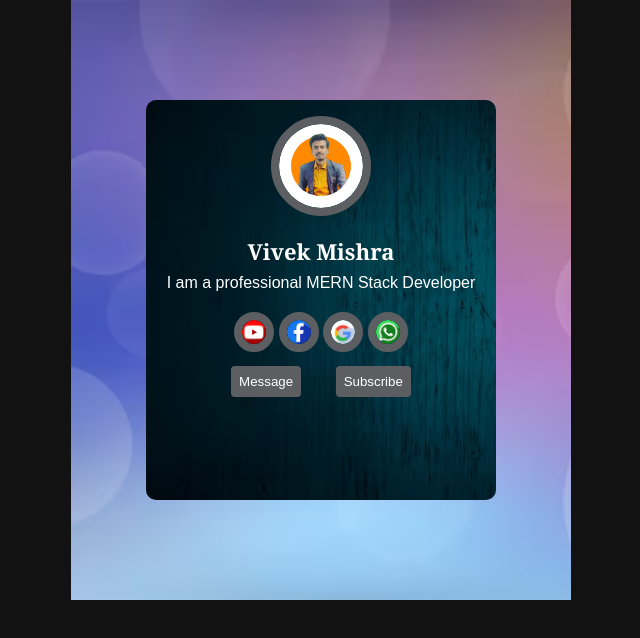
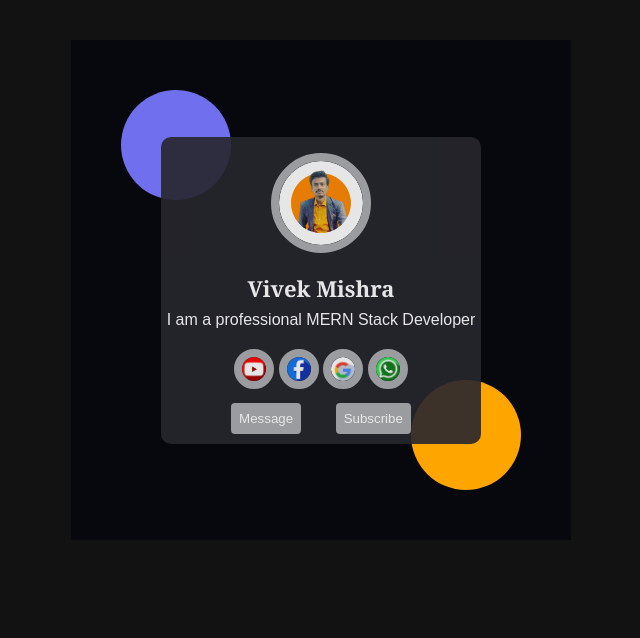
Before and after one commit to vivekmishra22/Project2-profilecard, a plain HTML site: page index.html in a window 1280 px wide. Shown: the whole page, without its empty margins (319-959 px from the left). Drawn offline with Linux system fonts and the light colour scheme.

Commit message:
second commit

```diff
--- a/index.html
+++ b/index.html
@@ -8,7 +8,9 @@
 </head>
 <body>
 
-    <div class="container">
+    <div class="box">
+        <div class="blue"></div>
+        <div class="orange"></div>
         <div class="profile-content">
             <div class="profile-pic">
                 <img src="image/profile-pic.png" alt="profile-pic">
@@ -28,25 +30,7 @@
         </div>
     </div>
 
+    <div></div>
 
-    <!-- <div class="card-container"></div>
-        <div class="background-circle blue"></div>
-        <div class="background-circle orange"></div>
-        <div class="profile-card">
-            <img src="profile-pic.jpeg" alt="Profile Image" class="profile-img">
-            <h2>Vivek Mishra</h2>
-            <p>I am a Profasonal Web Designer</p>
-            <div class="social-icons">
-                <a href="#"><img src="https://via.placeholder.com/24?text=YT" alt="YouTube"></a>
-                <a href="#"><img src="https://via.placeholder.com/24?text=FB" alt="Facebook"></a>
-                <a href="#"><img src="https://via.placeholder.com/24?text=G" alt="Google"></a>
-                <a href="#"><img src="https://via.placeholder.com/24?text=W" alt="WhatsApp"></a>
-            </div>
-            <div class="buttons">
-                <button class="message-btn">Message</button>
-                <button class="subscribe-btn">Subscribe</button>
-            </div>
-        </div>
-    </div> -->
 </body>
 </html>
--- a/style.css
+++ b/style.css
@@ -6,31 +6,35 @@
 }
 
 body{
+    margin-top: 40px;
     display: flex;
     justify-content: center;
     align-items: center;
     background-color: #121212;
 }
 
-.container{
+.box{
+    position: relative;
     display: flex;
     width: 500px;
-    height: 600px;
-    background-image: url('image/bg-img5.avif');
+    height: 500px;
+    background-color: #07080D;
+    /* background-image: url('image/bg-img5.avif'); */
     background-size: cover;
     background-position: center;
-    /* background-color: #08090E; */
     text-align: center;
     justify-content: center;
     align-items: center;
 }
 
 .profile-content{
-    width: 350px;
-    height: 400px;
-    background-image: url(image/bg-img6.avif);
-    /* background-color: #27262C; */
+    width: 320px;
+    background-color: #27262E;
+    /* height: 400px; */
+    /* background-image: url(image/bg-img6.avif); */
+    opacity: 0.9;
     border-radius: 10px;
+    z-index: 1;
 }
 
 
@@ -39,7 +43,7 @@ body{
     width: 100px;
     height: 100px;
     border-radius: 50px;
-    border: 8px solid #5C5E61;
+    border: 8px solid #abadaf;
 }
 
 .profile-heading{
@@ -57,7 +61,7 @@ body{
     margin-top: 20px;
     width: 40px;
     border-radius: 50px;
-    border: 8px solid #5C5E61;
+    border: 8px solid #abadaf;
 }
 
 .profile-button button{
@@ -66,8 +70,37 @@ body{
     color: #fff;
     border: none;
     border-radius: 4px;
-    background-color: #5C5E61;
+    background-color: #abadaf;
 }
+
+.blue {
+    position: absolute;
+    width: 110px;
+    height: 110px;
+    border-radius: 50%;
+    background-color: rgb(112, 112, 238);
+    top: 50px;
+    left: 50px;
+    z-index: 1;
+}
+
+.orange{
+    position: absolute;
+    width: 110px;
+    height: 110px;
+    border-radius: 50%;
+    background-color: orange;
+    bottom: 50px;
+    right: 50px;
+    z-index: 1;
+}
+
+
+/* .blue{
+    width: 50px;
+    background-color: linear-gradient(to right, red, blue);
+    border-radius: 50px;
+} */
 
 
 /* body {
```
